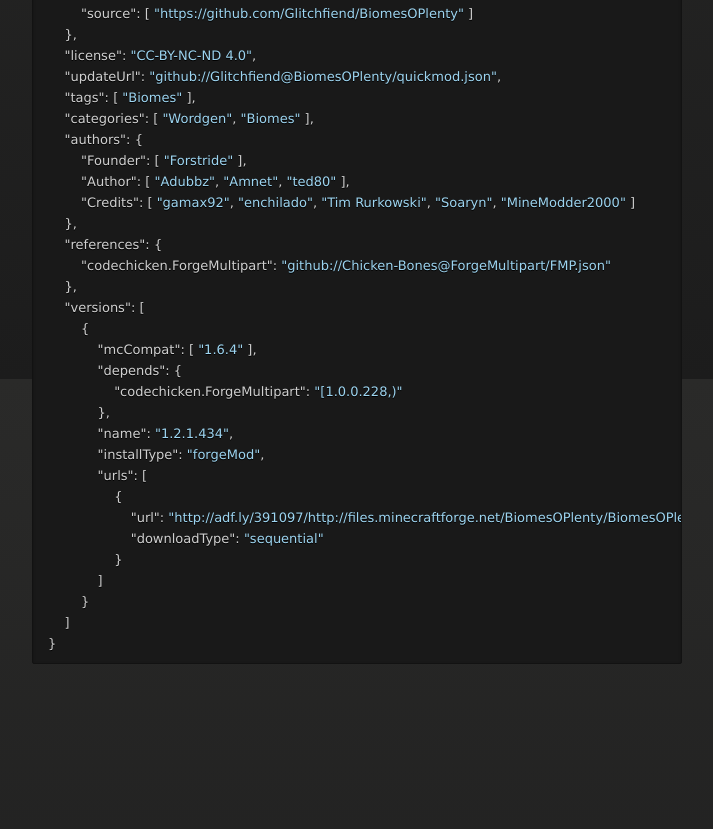
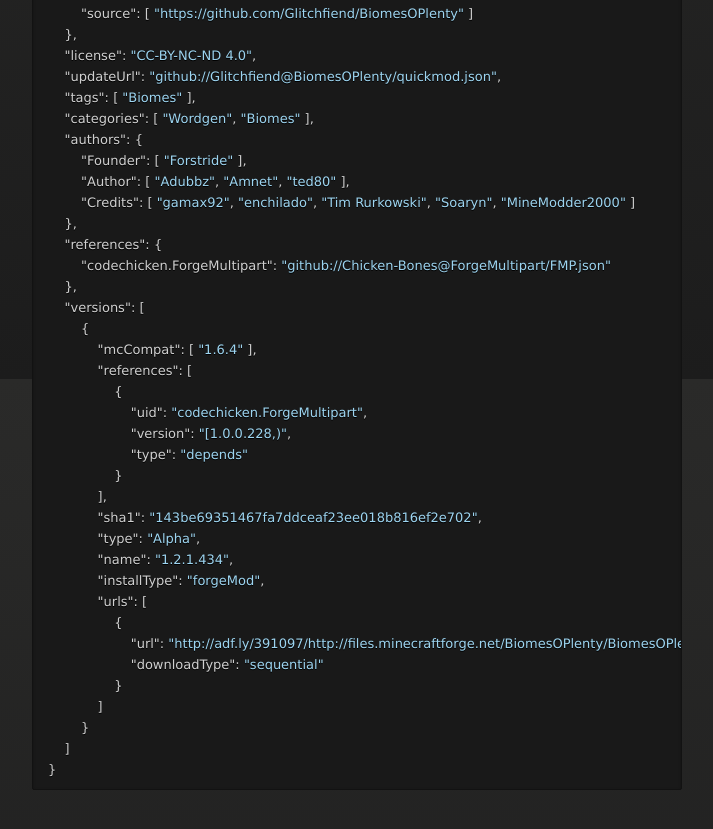
Before and after one commit to 02JanDal/QuickModDoc, a Jekyll site: the page built from qm_spec.markdown, in a window 1280 px wide and 900 px high, scrolled down 2321 px. Shown: the top 829 px of the window, without its empty margins (283-996 px from the left). Built offline with Jekyll 4.4.1, drawn with Linux system fonts in a browser that asks for light colours; nearby versions of some CDN libraries; Markdown is read by kramdown in place of the engine named in the settings; before the commit the page ends 3095 px from its top, so only the background shows below that.

Commit message:
Update example

```diff
--- a/qm_spec.markdown
+++ b/qm_spec.markdown
@@ -93,9 +93,15 @@
     "versions": [
         {
             "mcCompat": [ "1.6.4" ],
-            "depends": {
-                "codechicken.ForgeMultipart": "[1.0.0.228,)"
-            },
+            "references": [
+                {
+                    "uid": "codechicken.ForgeMultipart",
+                    "version": "[1.0.0.228,)",
+                    "type": "depends"
+                }
+            ],
+            "sha1": "143be69351467fa7ddceaf23ee018b816ef2e702",
+            "type": "Alpha",
             "name": "1.2.1.434",
             "installType": "forgeMod",
             "urls": [
```
